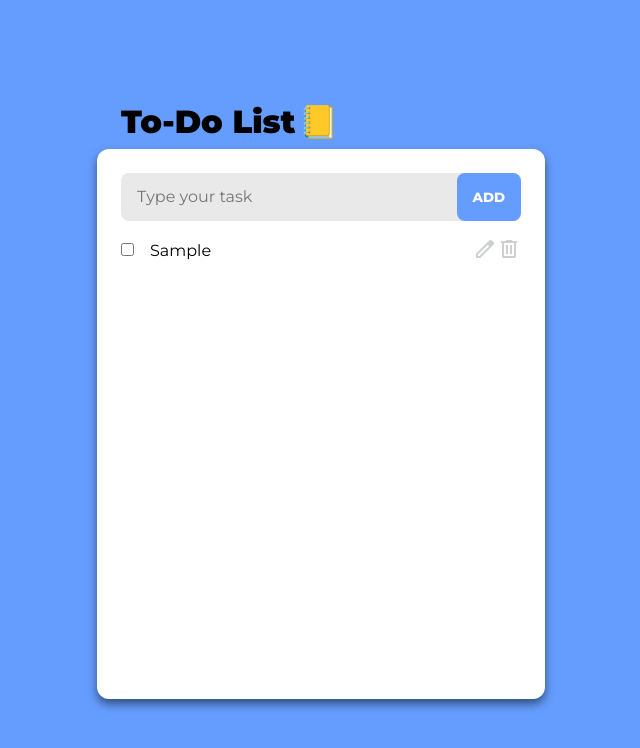
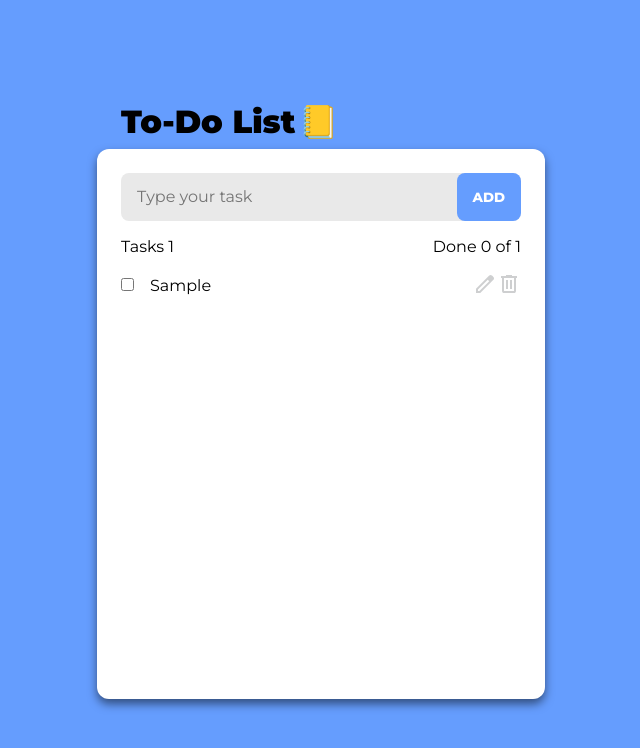
Before and after one commit to Sugeex/todo-list-react, a React (Vite) app: page / in a window 1280 px wide. Both pictures are taken after typing "Sample" into the empty fields and a click on the button "ADD". Shown: the top 748 px of the page, without its empty margins (319-959 px from the left). Built offline with nearby package versions, Linux system fonts and the light colour scheme.

Commit message:
feat: added task counter

```diff
--- /dev/null
+++ b/src/components/TodoCount/TodoCount.css
@@ -0,0 +1,9 @@
+.counterCont{
+    display: flex;
+    justify-content: space-between;
+    margin-bottom: 1rem;
+}
+
+.amountT>span{
+    font-size: 1rem;
+}
--- /dev/null
+++ b/src/components/TodoCount/TodoCount.jsx
@@ -0,0 +1,19 @@
+import './TodoCount.css';
+
+export default function TodoCount({ counter }) {
+  const complit = counter.filter((el) => el.isComplite === true).length;
+  return (
+    <div className="counterCont">
+      <div className="amountT">
+        <span>Tasks </span>
+        <span>{counter.length}</span>
+      </div>
+      <div className='amountT'>
+        <span>Done </span>
+        <span>
+          {complit} of {counter.length}
+        </span>
+      </div>
+    </div>
+  );
+}
--- a/src/components/TodoForm.jsx
+++ b/src/components/TodoForm.jsx
@@ -3,6 +3,7 @@ import TodoItem from "./TodoItem/TodoItem";
 import TodoPlaceholder from "./TodoPlaceholder/TodoPlaceholder";
 import useLocalStorage from "../hooks/useLocalStorage";
 import TodoInput from "./TodoInput/TodoInput";
+import TodoCount from "./TodoCount/TodoCount";
 
 export default function TodoForm() {
   const inputV = useRef();
@@ -72,6 +73,8 @@ export default function TodoForm() {
       {showList.length === 0 ? (
         <TodoPlaceholder />
       ) : (
+        <>
+        <TodoCount counter={showList} />
         <div className="todoList">
           {showList.map((item) => {
             return (
@@ -87,6 +90,7 @@ export default function TodoForm() {
             );
           })}
         </div>
+        </>
       )}
     </>
   );
```
